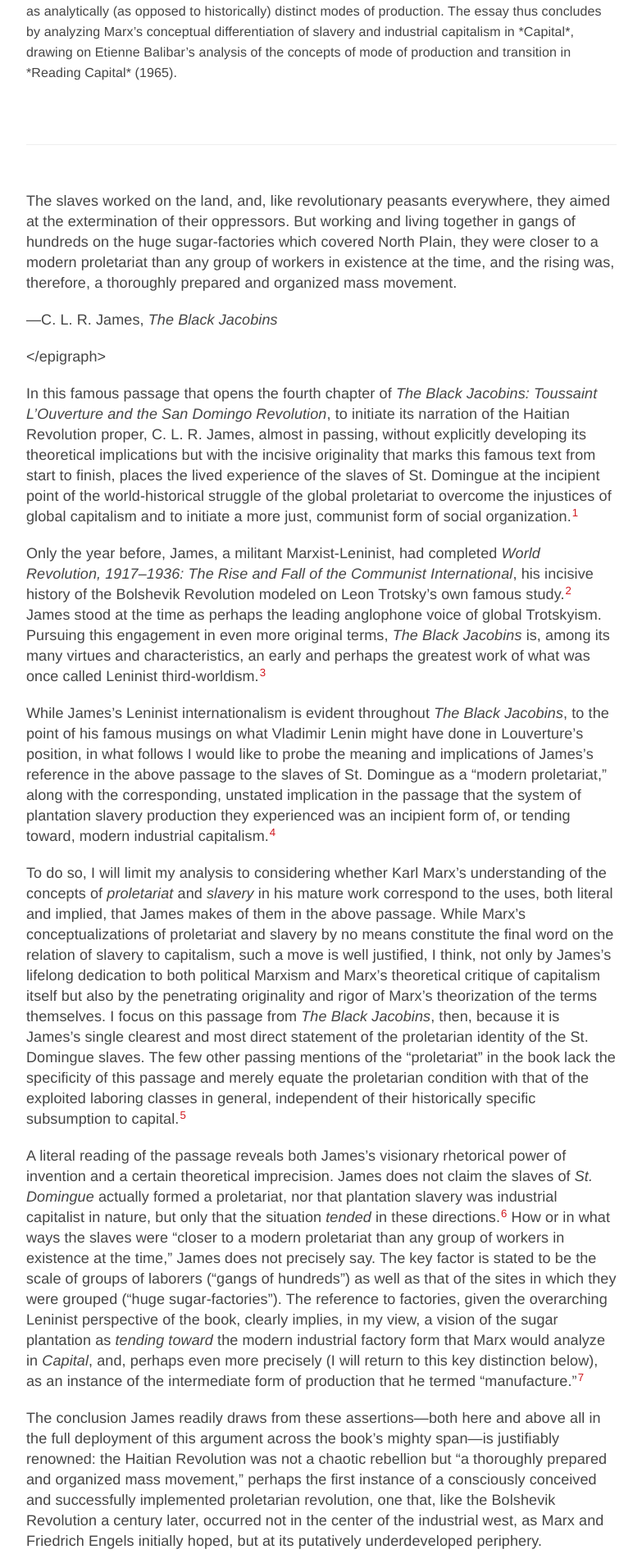
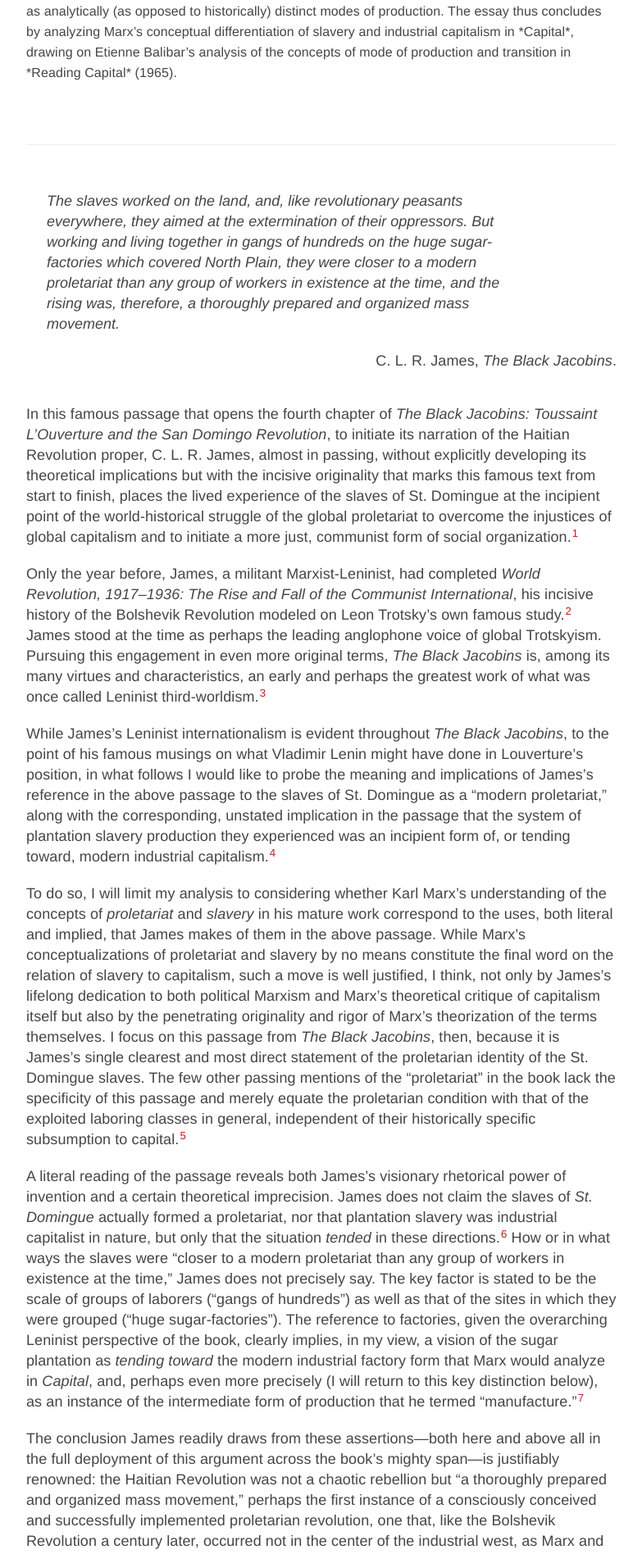
Before and after one commit to archipelagosjournal/archipelagos, a Jekyll site: the page built from _issue03/nesbitt.md, in a window 1280 px wide. Shown: the part 593-2489 px from the top of the page at 82% size, without its empty margins (248-1031 px from the left). Built offline with Jekyll 4.4.1, drawn with Linux system fonts in a browser that asks for light colours; some of the changed lines change nothing that is shown.

Commit message:
added epigraph include

```diff
--- /dev/null
+++ b/_includes/epigraph.html
@@ -0,0 +1,4 @@
+<div class="epigraph">
+	<blockquote>{{ include.quote }}</blockquote>
+	<p class="citation">{{ include.citation }}</p>
+</div>
--- a/_issue03/nesbitt.md
+++ b/_issue03/nesbitt.md
@@ -25,25 +25,18 @@ website on early Haitian print culture at [*La Gazette Royale
 d’Hayti*](http://lagazetteroyale.com/) and has developed an online
 bibliography of fictions of the Haitian Revolution from 1787 to 1900 at
 <http://haitianrevolutionaryfictions.com>."
-date: August 2019
+date: April 2019
 issue: 3
 order: 1
 abstract: "The essay interrogates C. L. R. James’s famous claim in *The* *Black Jacobins* (1938) that the slaves of St. Domingue were “closer to a modern proletariat than any group of workers in existence at the time,” by comparing James’s understanding of the concept *proletariat*—there and in *World Revolution* (1937)—with Marx’s various developments of the concept across the three volumes of *Capital*. This analysis distinguishes James’s political and historicist deployment of the term from Marx’s analytical usage of the notion in his categorial critique of capitalism. In contrast with James’s linear, Marxist-humanist understanding of the passage from slavery to capitalism, Marx himself demarcates a well-defined delineation between these two basic categories, understood in *Capital* as analytically (as opposed to historically) distinct modes of production. The essay thus concludes by analyzing Marx’s conceptual differentiation of slavery and industrial capitalism in *Capital*, drawing on Etienne Balibar’s analysis of the concepts of mode of production and transition in *Reading Capital* (1965)."
 language: en
 ---
 
-
-The slaves worked on the land, and, like revolutionary peasants
-everywhere, they aimed at the extermination of their oppressors. But
-working and living together in gangs of hundreds on the huge
-sugar-factories which covered North Plain, they were closer to a modern
-proletariat than any group of workers in existence at the time, and the
-rising was, therefore, a thoroughly prepared and organized mass
-movement.
-
-—C. L. R. James, *The Black Jacobins*
-
-&lt;/epigraph&gt;
+{% include epigraph.html
+    quote = "The slaves worked on the land, and, like revolutionary peasants everywhere, they aimed at the extermination of their oppressors. But working and living together in gangs of hundreds on the huge sugar-factories which covered North Plain, they were closer to a modern proletariat than any group of workers in existence at the time, and the rising was, therefore, a thoroughly prepared and organized mass movement."
+    citation = "C. L. R. James, <em>The Black Jacobins</em>."
+%}
+
 
 In this famous passage that opens the fourth chapter of *The Black
 Jacobins: Toussaint L’Ouverture and the San Domingo Revolution*, to
--- a/public/css/main.css
+++ b/public/css/main.css
@@ -1037,6 +1037,12 @@ div#toc ul li {
 	color: gray;
 }
 
+div.epigraph p.citation {
+  font-size: .9rem;
+  text-align: right;
+  margin-bottom: 2rem;
+}
+
 /* Abstracts */
 
 .abstract {
```
